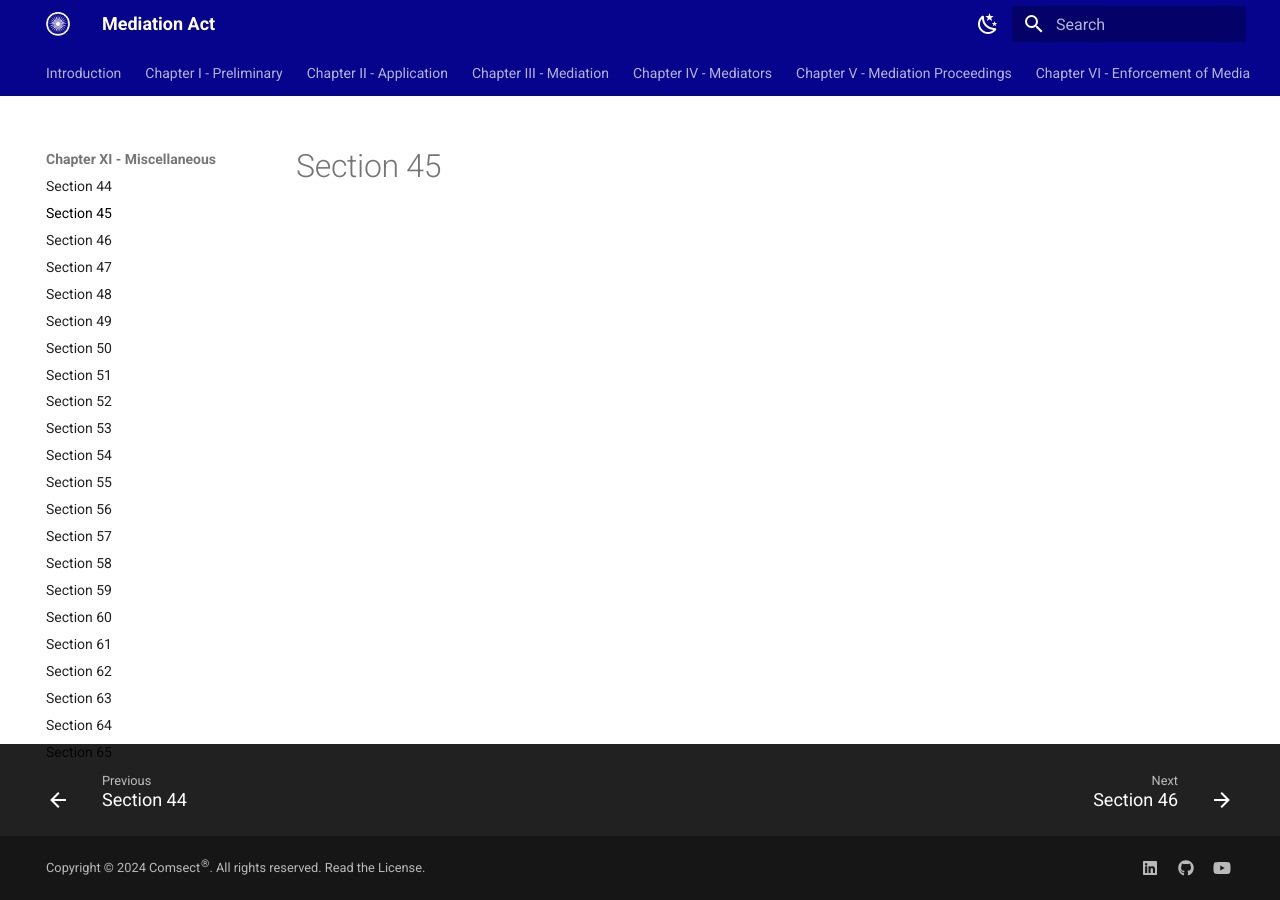
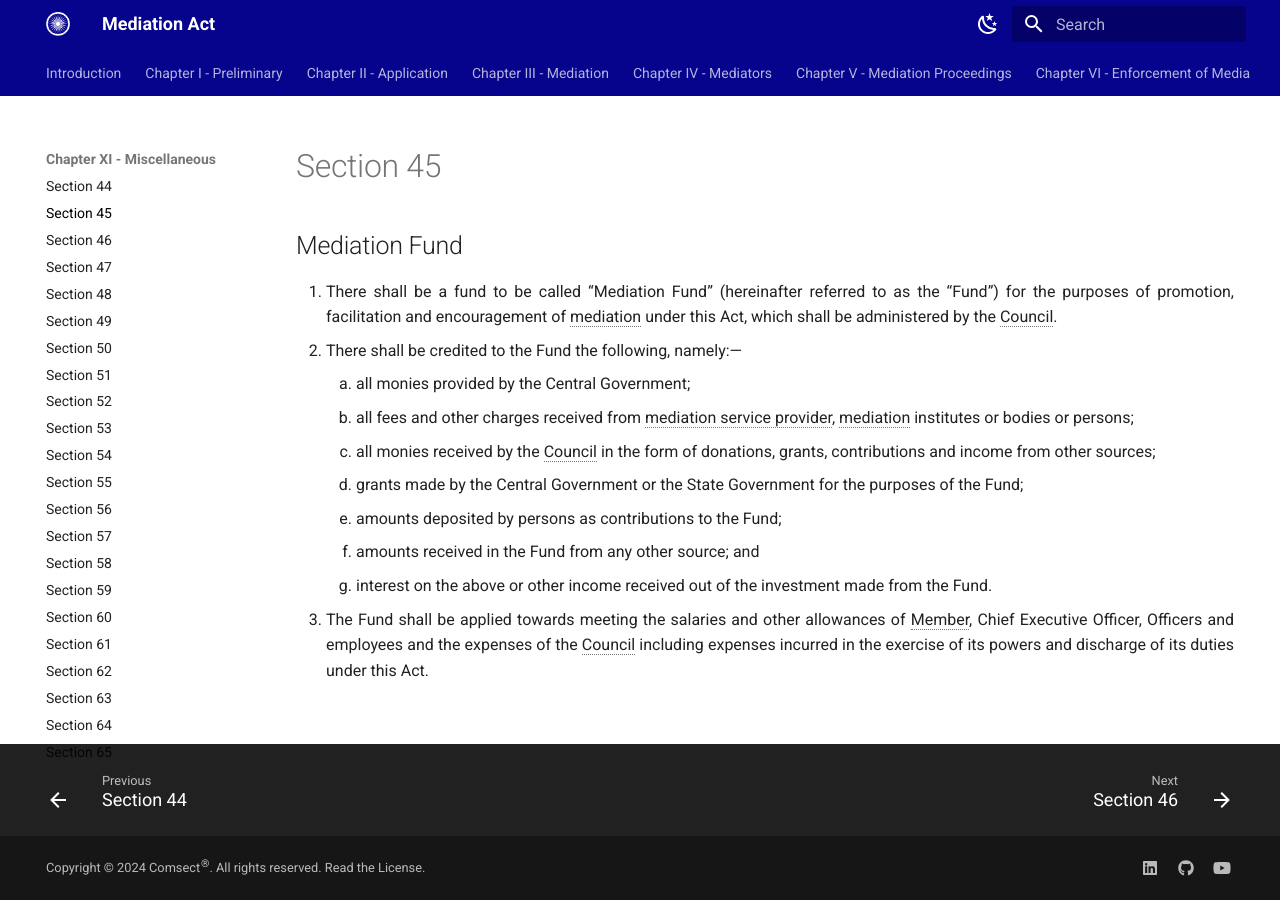
Before and after one commit to comsect/mediation-act, an MkDocs documentation site: the page built from docs/en/45.md, in a window 1280 px wide. Built offline with MkDocs 1.6.1 and Material for MkDocs 9.7.7, drawn with Linux system fonts in a browser that asks for light colours.

Commit message:
add section-forty-five

```diff
--- a/docs/en/45.md
+++ b/docs/en/45.md
@@ -3,3 +3,16 @@
     - toc
 description: Mediation Fund
 ---
+
+## Mediation Fund
+
+1. There shall be a fund to be called “Mediation Fund” (hereinafter referred to as the “Fund”) for the purposes of promotion, facilitation and encouragement of mediation under this Act, which shall be administered by the Council.
+2. There shall be credited to the Fund the following, namely:—
+    1. all monies provided by the Central Government;
+    2. all fees and other charges received from mediation service provider, mediation institutes or bodies or persons;
+    3. all monies received by the Council in the form of donations, grants, contributions and income from other sources;
+    4. grants made by the Central Government or the State Government for the purposes of the Fund;
+    5. amounts deposited by persons as contributions to the Fund;
+    6. amounts received in the Fund from any other source; and
+    7. interest on the above or other income received out of the investment made from the Fund.
+3. The Fund shall be applied towards meeting the salaries and other allowances of Member, Chief Executive Officer, Officers and employees and the expenses of the Council including expenses incurred in the exercise of its powers and discharge of its duties under this Act.
```
